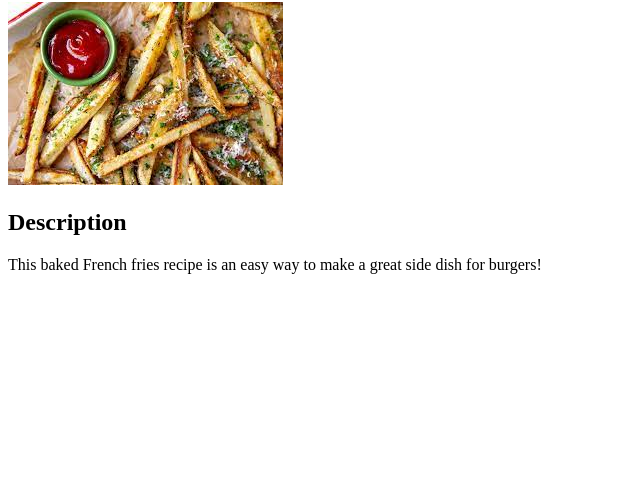
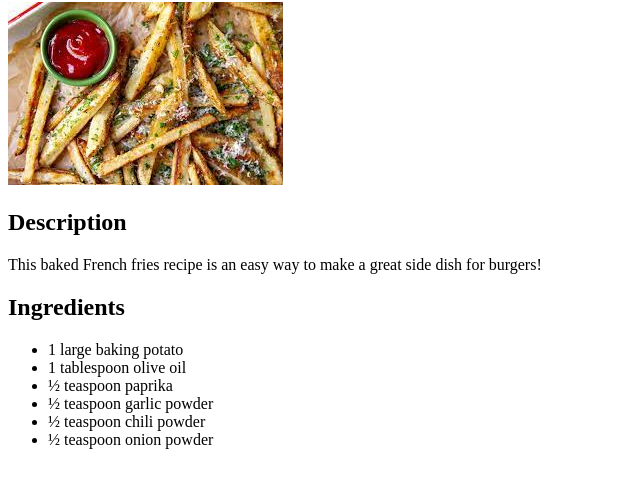
Before and after one commit to muhammad-abdulrafay/odin-recipes, a plain HTML site: page recipes/fries.html in a window 1280 px wide. Shown: the part 78-566 px from the top of the page, without its empty margins (0-640 px from the left). Drawn offline with Linux system fonts and the light colour scheme.

Commit message:
Add list of ingredients

```diff
--- a/recipes/fries.html
+++ b/recipes/fries.html
@@ -14,5 +14,16 @@
         <h2>Description</h2>
 
         <p>This baked French fries recipe is an easy way to make a great side dish for burgers!</p>
+
+        <h2>Ingredients</h2>
+
+        <ul>
+            <li>1 large baking potato</li>
+            <li>1 tablespoon olive oil</li>
+            <li>½ teaspoon paprika</li>
+            <li>½ teaspoon garlic powder</li>
+            <li>½ teaspoon chili powder</li>
+            <li>½ teaspoon onion powder</li>
+        </ul>
     </body>
 </html>
```
